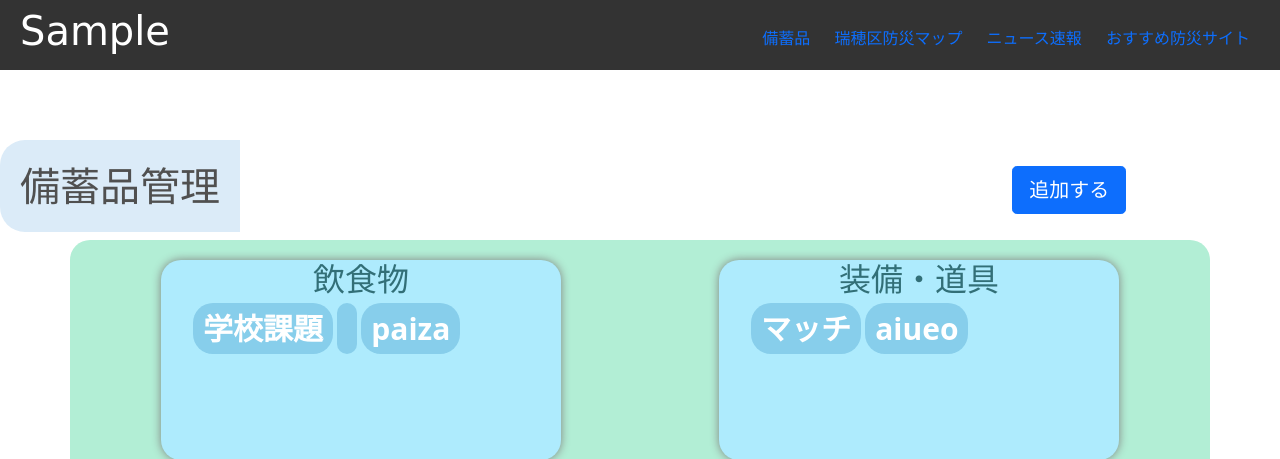
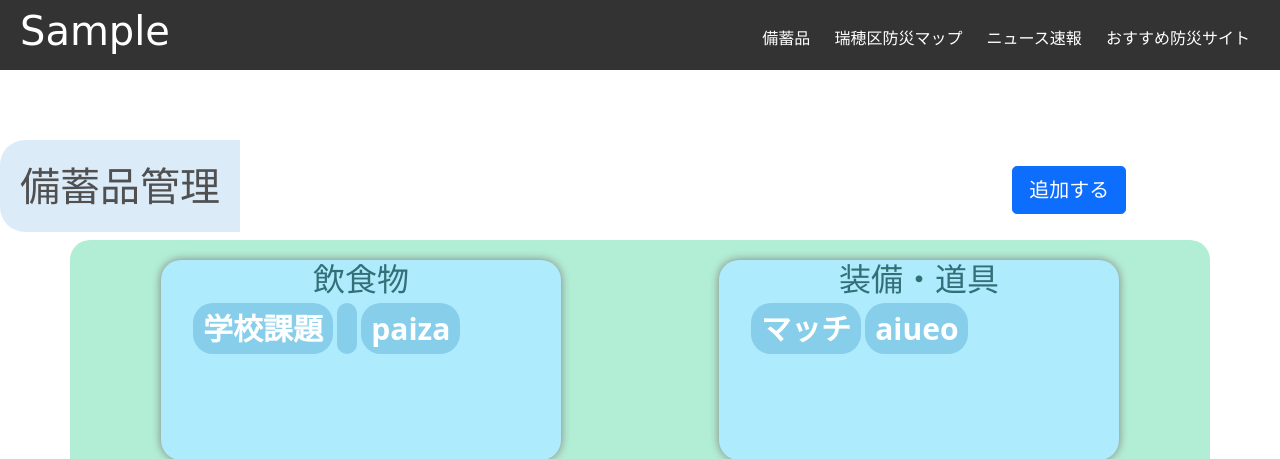
Before and after one commit to Kta0000/kk_appdeve, a Flask app: page / in a window 1280 px wide. Shown: the top 459 px of the page. Run offline with Flask 2, Linux system fonts and the light colour scheme; data comes from the database, SQL or seed files in the repository.

Commit message:
ヘッダーのcssの色編集

```diff
--- a/static/css/bitikuitiran.css
+++ b/static/css/bitikuitiran.css
@@ -27,8 +27,11 @@ header ul{
 header ul li{
   display: inline-block;
   padding: 26px 10px 20px 10px;
+  color:#fff;
 }
-
+header ul li a {
+  color:#fff;
+}
 .btn4{
   text-transform: uppercase;
   text-align: center;
@@ -44,7 +47,7 @@ header ul li{
   left: 0px;
   width: 100%;
   height: 2px;
-  background: #3367ff;
+  background: #6ce0f5;
   display: block;
   -webkit-transform-origin: right top;
   -ms-transform-origin: right top;
```
